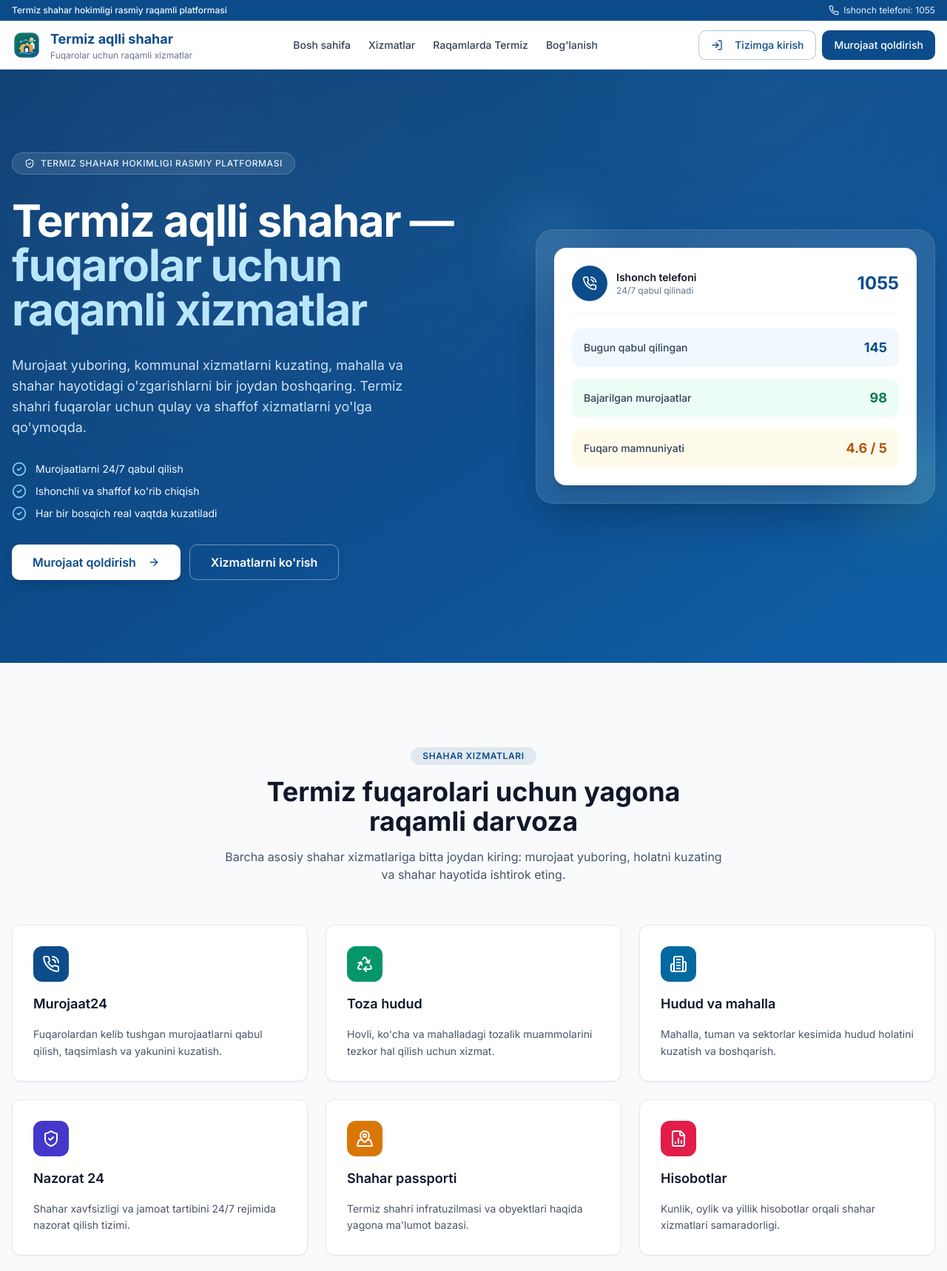
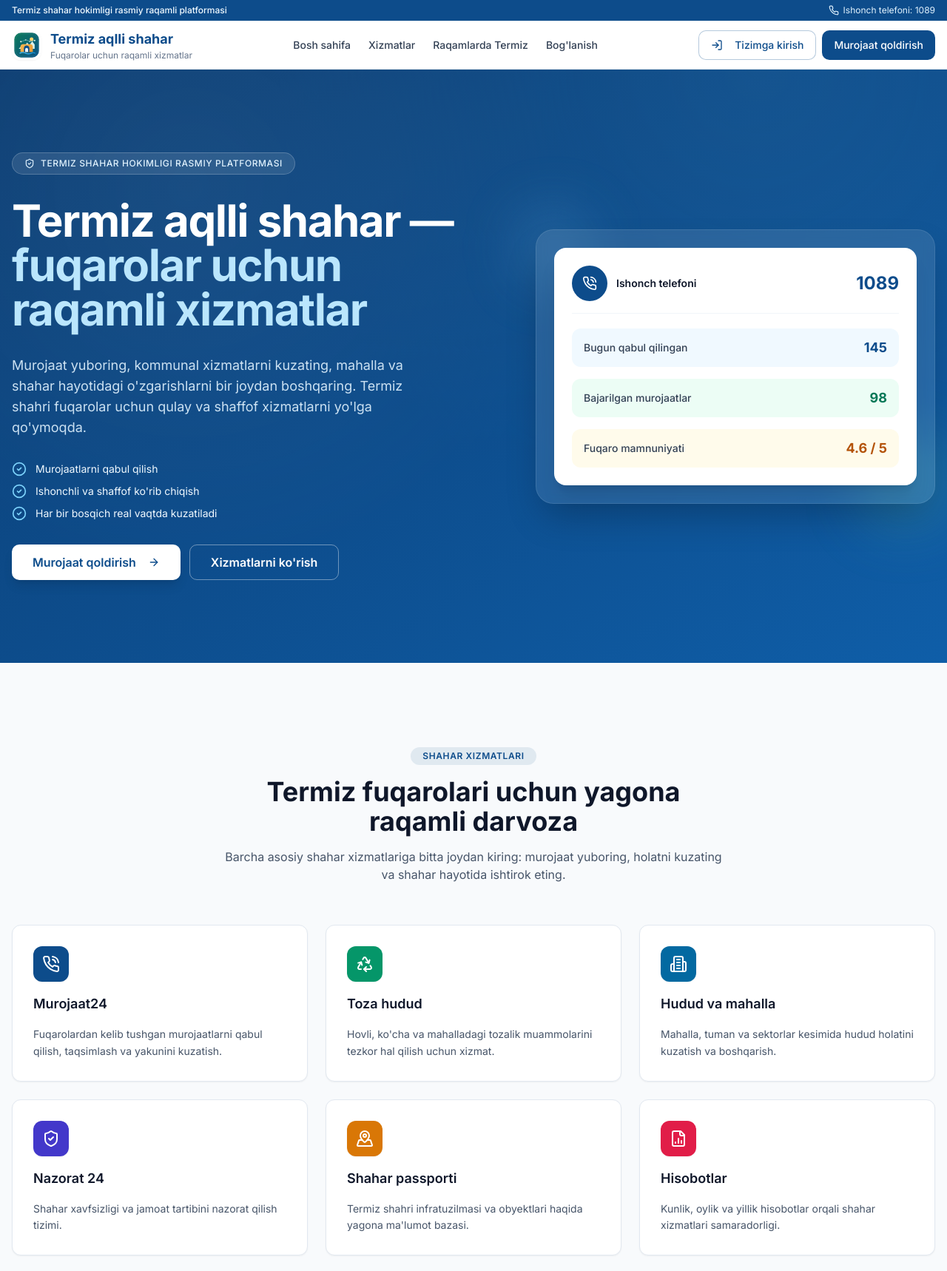
Before and after one commit to Qurbonsaid/murojaat24, a React (Vite) app: page / in a window 1280 px wide. Shown: the top 1718 px of the page at 74% size. Built offline with nearby package versions, Linux system fonts and the light colour scheme; the HTML template or start-up script is replaced by a standard one.

Commit message:
update: short number

```diff
--- a/src/components/Features.tsx
+++ b/src/components/Features.tsx
@@ -34,7 +34,7 @@ const services = [
     icon: ShieldCheck,
     title: "Nazorat 24",
     description:
-      "Shahar xavfsizligi va jamoat tartibini 24/7 rejimida nazorat qilish tizimi.",
+      "Shahar xavfsizligi va jamoat tartibini nazorat qilish tizimi.",
     accent: "bg-indigo-700",
   },
   {
--- a/src/components/Footer.tsx
+++ b/src/components/Footer.tsx
@@ -80,11 +80,8 @@ const Footer = () => {
             </li>
             <li className="flex items-center gap-2">
               <Phone className="h-4 w-4 text-sky-300" />
-              <a
-                href="tel:1055"
-                className="transition-colors hover:text-white"
-              >
-                Ishonch telefoni: 1055
+              <a href="tel:1089" className="transition-colors hover:text-white">
+                Ishonch telefoni: 1089
               </a>
             </li>
             <li className="flex items-center gap-2">
--- a/src/components/Header.tsx
+++ b/src/components/Header.tsx
@@ -22,11 +22,11 @@ const Header = () => {
             Termiz shahar hokimligi rasmiy raqamli platformasi
           </span>
           <a
-            href="tel:1055"
+            href="tel:1089"
             className="inline-flex items-center gap-1.5 text-sky-100 transition-colors hover:text-white"
           >
             <Phone className="h-3.5 w-3.5" />
-            Ishonch telefoni: 1055
+            Ishonch telefoni: 1089
           </a>
         </div>
       </div>
--- a/src/components/Hero.tsx
+++ b/src/components/Hero.tsx
@@ -2,7 +2,7 @@ import { Button } from "@/components/ui/button";
 import { ArrowRight, CheckCircle2, PhoneCall, ShieldCheck } from "lucide-react";
 
 const bullets = [
-  "Murojaatlarni 24/7 qabul qilish",
+  "Murojaatlarni qabul qilish",
   "Ishonchli va shaffof ko'rib chiqish",
   "Har bir bosqich real vaqtda kuzatiladi",
 ];
@@ -46,7 +46,10 @@ const Hero = () => {
 
             <ul className="space-y-2.5">
               {bullets.map((bullet) => (
-                <li key={bullet} className="flex items-center gap-3 text-sm text-sky-50">
+                <li
+                  key={bullet}
+                  className="flex items-center gap-3 text-sm text-sky-50"
+                >
                   <CheckCircle2 className="h-5 w-5 flex-shrink-0 text-sky-300" />
                   {bullet}
                 </li>
@@ -89,9 +92,10 @@ const Hero = () => {
                     <p className="text-sm font-semibold text-slate-900">
                       Ishonch telefoni
                     </p>
-                    <p className="text-xs text-slate-500">24/7 qabul qilinadi</p>
                   </div>
-                  <p className="ml-auto text-2xl font-bold text-[#0d4c8b]">1055</p>
+                  <p className="ml-auto text-2xl font-bold text-[#0d4c8b]">
+                    1089
+                  </p>
                 </div>
 
                 <div className="mt-5 space-y-4">
@@ -99,13 +103,17 @@ const Hero = () => {
                     <span className="text-sm font-medium text-slate-700">
                       Bugun qabul qilingan
                     </span>
-                    <span className="text-lg font-bold text-[#0d4c8b]">145</span>
+                    <span className="text-lg font-bold text-[#0d4c8b]">
+                      145
+                    </span>
                   </div>
                   <div className="flex items-center justify-between rounded-xl bg-emerald-50 px-4 py-3">
                     <span className="text-sm font-medium text-slate-700">
                       Bajarilgan murojaatlar
                     </span>
-                    <span className="text-lg font-bold text-emerald-700">98</span>
+                    <span className="text-lg font-bold text-emerald-700">
+                      98
+                    </span>
                   </div>
                   <div className="flex items-center justify-between rounded-xl bg-amber-50 px-4 py-3">
                     <span className="text-sm font-medium text-slate-700">
--- a/src/modules/ecosystem/pages/ModullarPage.tsx
+++ b/src/modules/ecosystem/pages/ModullarPage.tsx
@@ -71,7 +71,7 @@ const modules: ModuleEntry[] = [
   {
     id: "nazorat-24",
     label: "Nazorat 24",
-    description: "Shahar xavfsizligi va jamoat tartibi 24/7 nazorati.",
+    description: "Shahar xavfsizligi va jamoat tartibi nazorati.",
     path: "/ecosystem/nazorat-24",
     icon: ShieldCheck,
     accent: "bg-indigo-700",
@@ -100,7 +100,8 @@ const modules: ModuleEntry[] = [
   {
     id: "hisobotlar",
     label: "Hisobotlar",
-    description: "Kunlik, oylik va yillik hisobotlarni yuritish va eksport qilish.",
+    description:
+      "Kunlik, oylik va yillik hisobotlarni yuritish va eksport qilish.",
     path: "/ecosystem/hisobotlar",
     icon: FileBarChart2,
     accent: "bg-teal-600",
```
